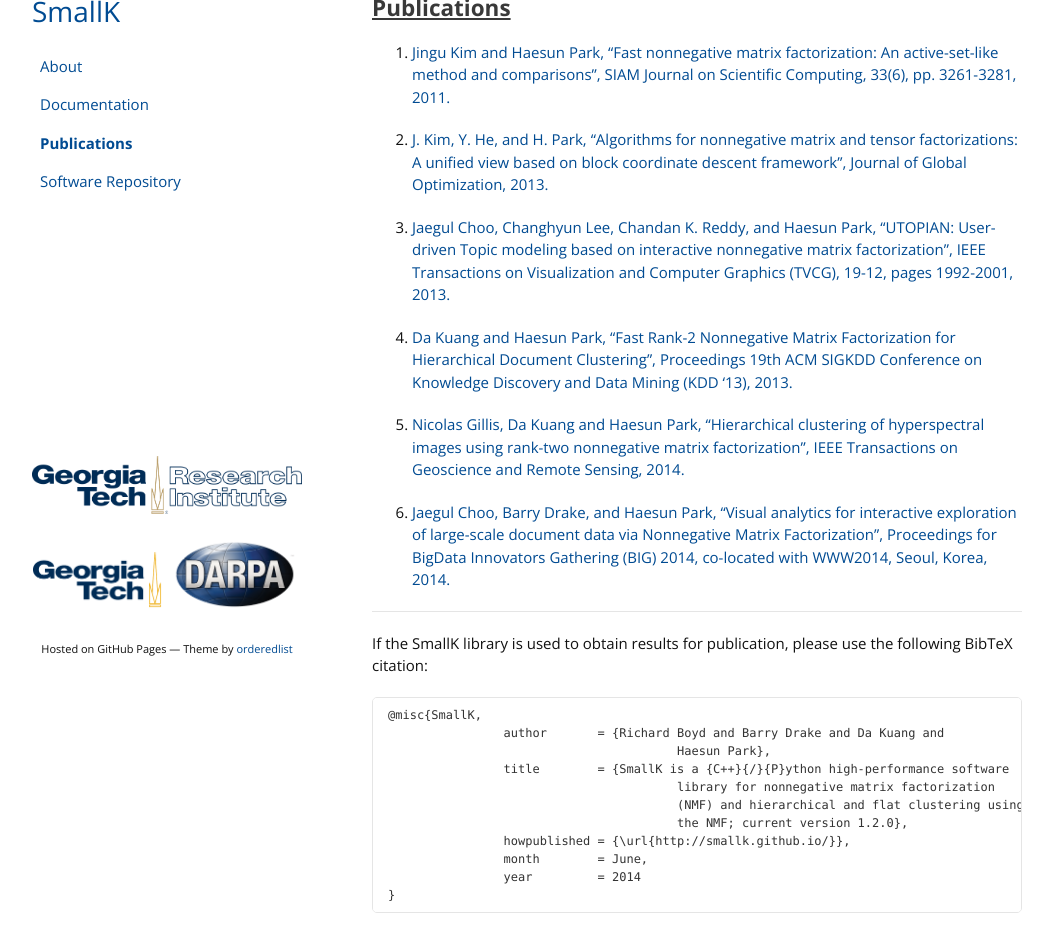
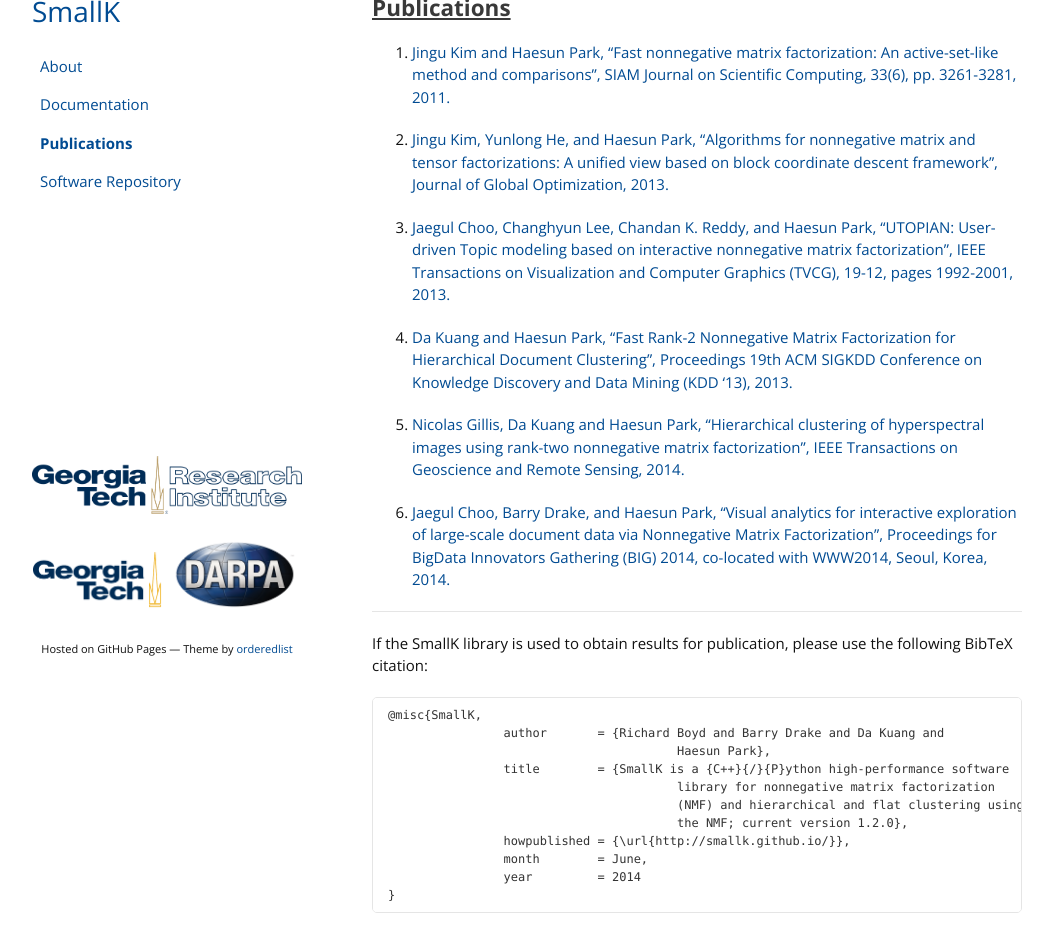
Before and after one commit to smallk/smallk.github.io, a Jekyll site: the page built from pages_publications.md, in a window 1280 px wide, cut to the strip 172-1155 px from the top of the page. Shown: the top 952 px of the strip, without its empty margins (113-1166 px from the left). Built offline with Jekyll 4.4.1, drawn with Linux system fonts in a browser that asks for light colours.

Commit message:
made name formats consistent

```diff
--- a/pages_publications.md
+++ b/pages_publications.md
@@ -8,7 +8,7 @@
 
 1. [Jingu Kim and Haesun Park, "Fast nonnegative matrix factorization: An active-set-like method and comparisons", SIAM Journal on Scientific Computing, 33(6), pp. 3261-3281, 2011.](http://www.cc.gatech.edu/~hpark/papers/SISC_082117RR_Kim_Park.pdf)
 
-2. [J. Kim, Y. He, and H. Park, "Algorithms for nonnegative matrix and tensor factorizations: A unified view based on block coordinate descent framework", Journal of Global Optimization, 2013.](http://www.cc.gatech.edu/~hpark/papers/jgo.pdf)
+2. [Jingu Kim, Yunlong He, and Haesun Park, "Algorithms for nonnegative matrix and tensor factorizations: A unified view based on block coordinate descent framework", Journal of Global Optimization, 2013.](http://www.cc.gatech.edu/~hpark/papers/jgo.pdf)
 
 3. [Jaegul Choo, Changhyun Lee, Chandan K. Reddy, and Haesun Park, "UTOPIAN: User-driven Topic modeling based on interactive nonnegative matrix factorization", IEEE Transactions on Visualization and Computer Graphics (TVCG), 19-12, pages 1992-2001, 2013.](http://www.cc.gatech.edu/~hpark/papers/2013_tvcg_utopian.pdf)
 
```
